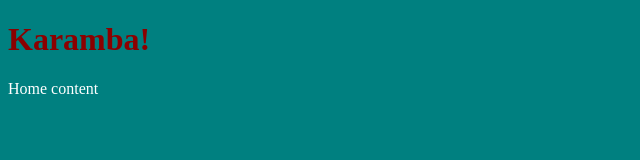
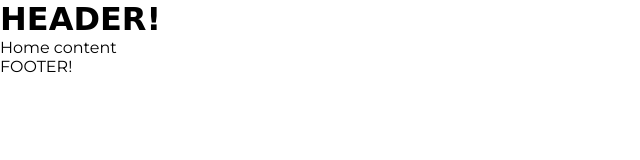
Before and after one commit to GDimitroff/restaurant-page, a website built with webpack: page src/template.html in a window 1280 px wide. Shown: the whole page, without its empty margins (0-640 px from the left). Built offline with nearby package versions, Linux system fonts and the light colour scheme; a web font is replaced by a local one.

Commit message:
Add footer component

```diff
--- /dev/null
+++ b/src/components/footer.js
@@ -0,0 +1,13 @@
+function createFooter() {
+  const footer = document.createElement('footer');
+  footer.classList.add('footer');
+
+  const div = document.createElement('div');
+  div.textContent = 'FOOTER!';
+
+  footer.appendChild(div);
+
+  return footer;
+}
+
+export default createFooter;
--- a/src/components/header.js
+++ b/src/components/header.js
@@ -4,7 +4,7 @@ function createHeader() {
 
   const restaurantName = document.createElement('h1');
   restaurantName.classList.add('restaurant-name');
-  restaurantName.textContent = 'Karamba!';
+  restaurantName.textContent = 'HEADER!';
 
   header.appendChild(restaurantName);
 
--- a/src/index.js
+++ b/src/index.js
@@ -1,18 +1,21 @@
 import './main.css';
 import createHeader from './components/header';
+import createFooter from './components/footer';
 import createHome from './modules/home';
 
 function init() {
   const body = document.querySelector('body');
   const header = createHeader();
+  const footer = createFooter();
 
   const main = document.createElement('main');
-  main.classList.add('content');
+  main.classList.add('main');
   const homePage = createHome();
   main.appendChild(homePage);
 
   body.appendChild(header);
   body.appendChild(main);
+  body.appendChild(footer);
 }
 
 init();
--- a/src/main.css
+++ b/src/main.css
@@ -1,8 +1,21 @@
-body {
-  background: teal;
-  color: #fff;
+*,
+*::after,
+*::before {
+  padding: 0;
+  margin: 0;
+  box-sizing: border-box;
 }
 
-header {
-  color: darkred;
+html {
+  font-size: 62.5%;
 }
+
+body {
+  min-height: 100vh;
+  font-family: 'Montserrat', sans-serif;
+  font-size: 1.6rem;
+}
+
+.header {
+  font-family: 'Herr Von Muellerhoff', cursive;
+}
--- a/src/template.html
+++ b/src/template.html
@@ -4,6 +4,12 @@
     <meta charset="UTF-8" />
     <meta http-equiv="X-UA-Compatible" content="IE=edge" />
     <meta name="viewport" content="width=device-width, initial-scale=1.0" />
+    <link rel="preconnect" href="https://fonts.googleapis.com" />
+    <link rel="preconnect" href="https://fonts.gstatic.com" crossorigin />
+    <link
+      href="https://fonts.googleapis.com/css2?family=Herr+Von+Muellerhoff&family=Montserrat:wght@300;400;700;900&display=swap"
+      rel="stylesheet"
+    />
     <title>Document</title>
   </head>
   <body></body>
```
